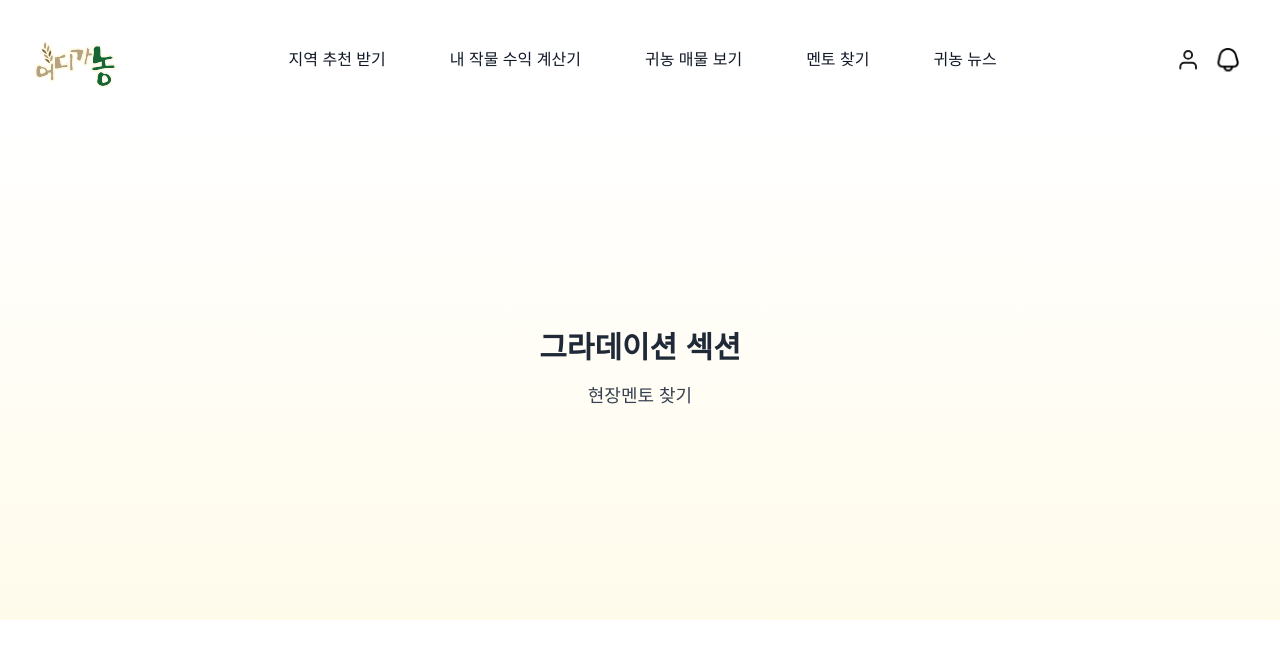
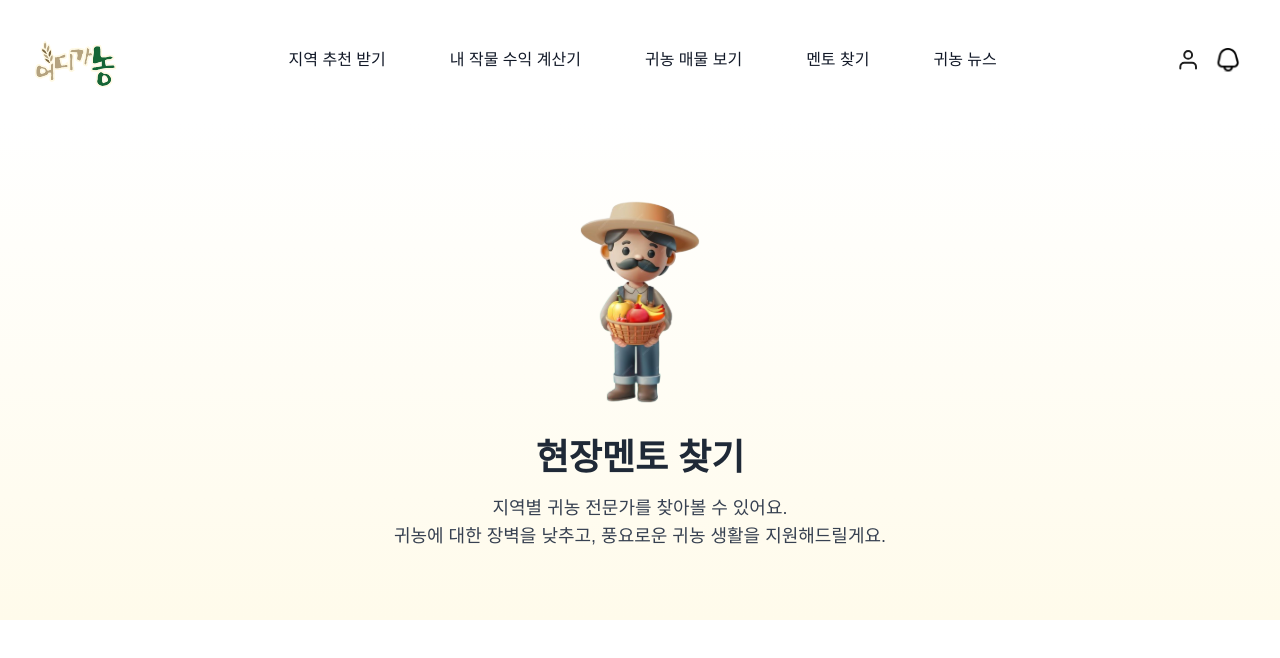
Before and after one commit to gayeong718/FARMbti, a React (Vite) app in the folder frontend/farmbti/: page /mentors in a window 1280 px wide. Shown: the top 658 px of the page. Built offline with nearby package versions, Linux system fonts and the light colour scheme; a web font is replaced by a local one.

Commit message:
feat: GradientSection 완성

```diff
--- a/frontend/farmbti/src/pages/home/Calculator.jsx
+++ b/frontend/farmbti/src/pages/home/Calculator.jsx
@@ -25,7 +25,7 @@ const Mentor = () => {
               <div className="w-96 h-48">
               <img
                   src={FarmerImage}
-                  alt="계산기기"
+                  alt="계산기"
                   className="w-full h-full object-contain"
                 />
               </div>
--- a/frontend/farmbti/src/pages/mentor/GradientSection.jsx
+++ b/frontend/farmbti/src/pages/mentor/GradientSection.jsx
@@ -1,16 +1,25 @@
 import React from 'react';
-
+import farmer_image from '../../asset/mentor/farmer.svg'
 const GradientSection = () => {
   return (
     <div className="relative w-full h-[500px] bg-gradient-to-b from-white to-amber-50 flex items-center justify-center">
-      <div className="text-center">
-        <h2 className="text-3xl font-bold text-gray-800 mb-4">그라데이션 섹션</h2>
-        <a className="text-gray-700 text-lg">
-          현장멘토 찾기
-        </a>
+      <div className="flex flex-col items-center justify-center gap-6 max-w-6xl mx-auto px-4">
+        <img
+          src={farmer_image}
+          alt="농부이미지"
+          className="w-56"
+        />
+        <div className="text-center">
+          <h2 className="text-4xl font-bold text-gray-800 mb-4">현장멘토 찾기</h2>
+          <a className="text-gray-700 text-lg">
+            지역별 귀농 전문가를 찾아볼 수 있어요.<br/>
+            귀농에 대한 장벽을 낮추고, 풍요로운 귀농 생활을 지원해드릴게요.
+          </a>
+        </div>
       </div>
     </div>
   );
+
 };
 
 export default GradientSection;
```
Also changed, not shown: frontend/farmbti/src/asset/mentor/farmer.svg (added).
